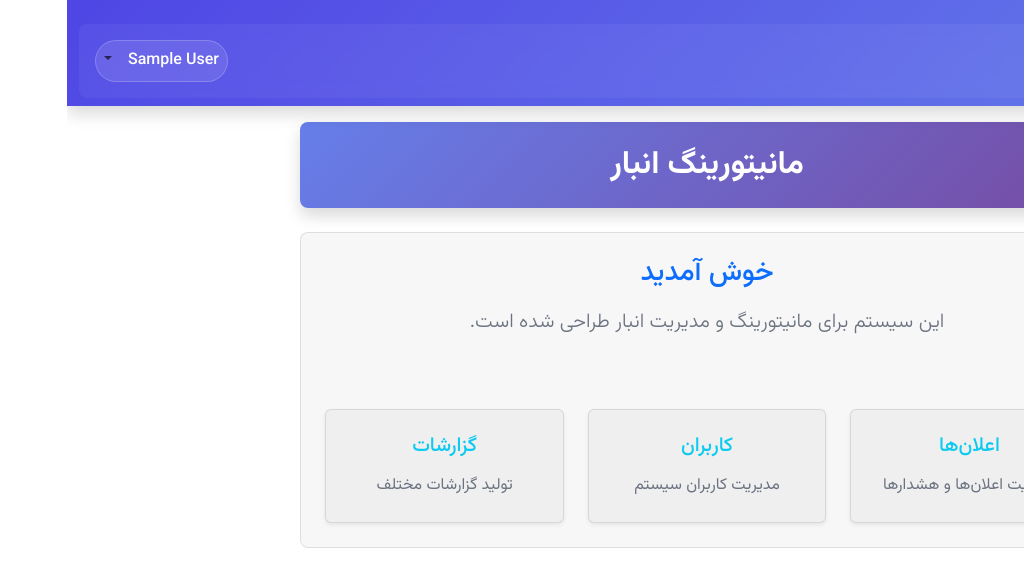
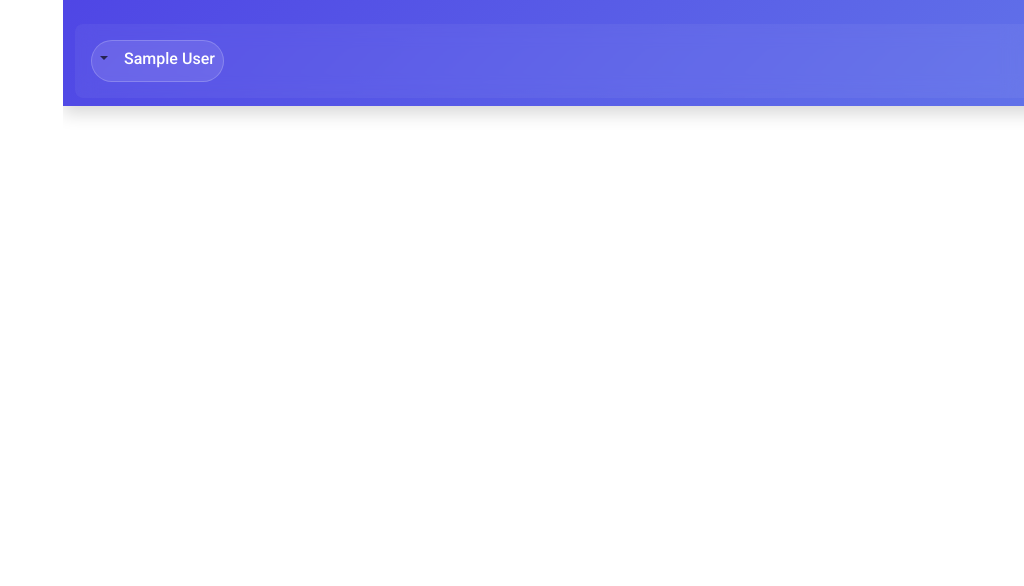
Before and after one commit to mhdr/Monitoring2025, a React (Vite) app in the folder ui/: page /dashboard in a window 1280 px wide. Shown: the top 586 px of the page, without its empty margins (256-1280 px from the left). Built offline with nearby package versions, Linux system fonts and the light colour scheme; sample sign-in values are in the browser's storage.

Commit message:
feat: remove unused layout components and hooks from Dashboard

```diff
--- a/ui/src/components/Dashboard.tsx
+++ b/ui/src/components/Dashboard.tsx
@@ -1,67 +1,12 @@
 import React from 'react';
-import { Container, Row, Col, Card } from 'react-bootstrap';
-import { useLanguage } from '../hooks/useLanguage';
 import ResponsiveNavbar from './ResponsiveNavbar';
 
 const Dashboard: React.FC = () => {
-  const { t } = useLanguage();
 
   return (
     <div className="d-flex flex-column vh-100">
       <ResponsiveNavbar />
-      <Container fluid className="flex-grow-1 px-2 px-md-3 px-lg-4 py-3">
-        <Row className="justify-content-center">
-          <Col xs={12} lg={10} xl={8}>
-            <header className="bg-gradient text-white p-3 p-md-4 rounded-3 mb-3 mb-md-4 shadow text-center">
-              <h1 className="h2 h-md-1 fw-bold mb-0">{t('monitoring')} {t('warehouse')}</h1>
-            </header>
-          </Col>
-        </Row>
 
-        <Row className="justify-content-center">
-          <Col xs={12} lg={10} xl={8}>
-            <main className="bg-light bg-opacity-10 p-3 p-md-4 rounded-3 border border-light border-opacity-25">
-              <div className="text-center mb-4 mb-md-5">
-                <h2 className="h3 h-md-2 text-primary mb-3">{t('welcome')}</h2>
-                <p className="lead mb-0 text-light text-opacity-75">{t('systemDescription')}</p>
-              </div>
-
-              <Row className="g-3 g-md-4 mt-3 mt-md-4">
-                <Col xs={12} sm={6} lg={4}>
-                  <Card className="h-100 bg-light bg-opacity-10 border-light border-opacity-25 shadow-sm hover-lift">
-                    <Card.Body className="d-flex flex-column text-center p-3 p-md-4">
-                      <Card.Title as="h3" className="h5 text-info mb-3">{t('notifications')}</Card.Title>
-                      <Card.Text className="flex-grow-1 text-light text-opacity-75 mb-0">
-                        {t('notificationDescription')}
-                      </Card.Text>
-                    </Card.Body>
-                  </Card>
-                </Col>
-                <Col xs={12} sm={6} lg={4}>
-                  <Card className="h-100 bg-light bg-opacity-10 border-light border-opacity-25 shadow-sm hover-lift">
-                    <Card.Body className="d-flex flex-column text-center p-3 p-md-4">
-                      <Card.Title as="h3" className="h5 text-info mb-3">{t('users')}</Card.Title>
-                      <Card.Text className="flex-grow-1 text-light text-opacity-75 mb-0">
-                        {t('userDescription')}
-                      </Card.Text>
-                    </Card.Body>
-                  </Card>
-                </Col>
-                <Col xs={12} sm={6} lg={4}>
-                  <Card className="h-100 bg-light bg-opacity-10 border-light border-opacity-25 shadow-sm hover-lift">
-                    <Card.Body className="d-flex flex-column text-center p-3 p-md-4">
-                      <Card.Title as="h3" className="h5 text-info mb-3">{t('reports')}</Card.Title>
-                      <Card.Text className="flex-grow-1 text-light text-opacity-75 mb-0">
-                        {t('reportDescription')}
-                      </Card.Text>
-                    </Card.Body>
-                  </Card>
-                </Col>
-              </Row>
-            </main>
-          </Col>
-        </Row>
-      </Container>
     </div>
   );
 };
```
